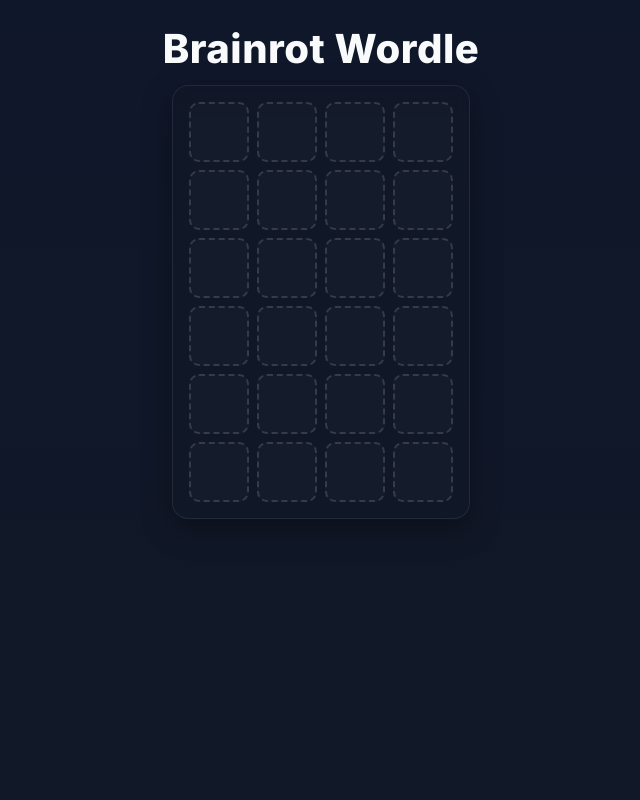
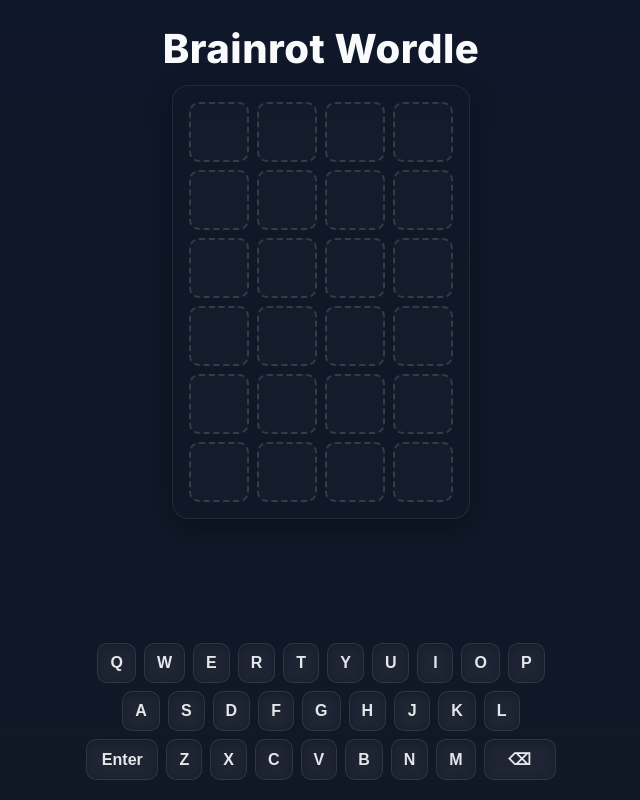
Before and after one commit to AngadOnTop/brainrot_wordle, a React (Vite) app in the folder brainrot-wordle/: page / in a window 1280 px wide. Shown: the whole page, without its empty margins (319-959 px from the left). Built offline with nearby package versions, Linux system fonts and the light colour scheme.

Commit message:
added keyboard at the bottom of the screen
Added a visual cue for the keyboard at the bottom of the screen

```diff
--- a/brainrot-wordle/src/Game.css
+++ b/brainrot-wordle/src/Game.css
@@ -22,6 +22,71 @@ body {
     justify-content: center;
     align-items: center;
     outline: none;
+}
+
+.keyboard {
+    position: fixed;
+    left: 0;
+    right: 0;
+    bottom: 0;
+    display: flex;
+    flex-direction: column;
+    gap: 8px;
+    padding: 12px 8px 20px;
+    background: linear-gradient(180deg, rgba(17, 24, 39, 0), rgba(17, 24, 39, 0.65), rgba(17, 24, 39, 0.9));
+    backdrop-filter: blur(8px);
+}
+
+.keyboard-row {
+    display: flex;
+    justify-content: center;
+    gap: 8px;
+}
+
+.key {
+    appearance: none;
+    border: 1px solid rgba(255, 255, 255, 0.08);
+    background: rgba(255, 255, 255, 0.06);
+    color: #e5e7eb;
+    border-radius: 10px;
+    padding: 10px 12px;
+    min-width: 36px;
+    font-size: 1rem;
+    font-weight: 600;
+    cursor: pointer;
+    transition: transform 80ms ease, background-color 160ms ease, border-color 160ms ease, box-shadow 160ms ease;
+    box-shadow: 0 2px 10px rgba(0,0,0,0.25) inset;
+}
+
+.key:hover {
+    transform: translateY(-1px);
+}
+
+.key:active {
+    transform: translateY(0);
+    background: rgba(255, 255, 255, 0.12);
+}
+
+.key.wide {
+    min-width: 72px;
+}
+
+.key.correct {
+    background-color: #22c55e;
+    color: #052e16;
+    border-color: #22c55e;
+}
+
+.key.present {
+    background-color: #eab308;
+    color: #422006;
+    border-color: #eab308;
+}
+
+.key.absent {
+    background-color: #334155;
+    color: #cbd5e1;
+    border-color: #334155;
 }
 
 .title {
@@ -105,3 +170,40 @@ body {
 .row > .cell {
     animation: pop 180ms ease;
 }
+
+.row.reveal > .cell {
+    animation: flip 620ms ease forwards;
+    transform-origin: center;
+}
+
+.row.reveal > .cell:nth-child(1) { animation-delay: 0ms; }
+.row.reveal > .cell:nth-child(2) { animation-delay: 90ms; }
+.row.reveal > .cell:nth-child(3) { animation-delay: 180ms; }
+.row.reveal > .cell:nth-child(4) { animation-delay: 270ms; }
+.row.reveal > .cell:nth-child(5) { animation-delay: 360ms; }
+.row.reveal > .cell:nth-child(6) { animation-delay: 450ms; }
+.row.reveal > .cell:nth-child(7) { animation-delay: 540ms; }
+.row.reveal > .cell:nth-child(8) { animation-delay: 630ms; }
+.row.reveal > .cell:nth-child(9) { animation-delay: 720ms; }
+.row.reveal > .cell:nth-child(10) { animation-delay: 810ms; }
+.row.reveal > .cell:nth-child(11) { animation-delay: 900ms; }
+.row.reveal > .cell:nth-child(12) { animation-delay: 990ms; }
+.row.reveal > .cell:nth-child(13) { animation-delay: 1080ms; }
+.row.reveal > .cell:nth-child(14) { animation-delay: 1170ms; }
+.row.reveal > .cell:nth-child(15) { animation-delay: 1260ms; }
+
+@keyframes flip {
+    0% {
+        transform: rotateX(0deg) scale(1);
+    }
+    45% {
+        transform: rotateX(-90deg) scale(1.02);
+        filter: brightness(1.05);
+    }
+    55% {
+        transform: rotateX(-90deg) scale(1.02);
+    }
+    100% {
+        transform: rotateX(0deg) scale(1);
+    }
+}
--- a/brainrot-wordle/src/Game.jsx
+++ b/brainrot-wordle/src/Game.jsx
@@ -11,47 +11,80 @@ function Game() {
     const [guesses, setGuesses] = useState(Array(6).fill(""))
     const [currentGuess, setCurrentGuess] = useState("")
     const [currentRow, setCurrentRow] = useState(0)
+    const [revealedRow, setRevealedRow] = useState(-1)
 
     const WORD_LENGTH = chosenWord.length
 
-    useEffect(() => {
-        const handleKeyup = (e) => {
+    const processInput = (inputKey) => {
         if (currentRow >= 6) return;
 
-            if (e.key === 'Enter') {
-                const nonSpaceLength = chosenWord.replace(/\s/g, '').length;
-                if (currentGuess.length === nonSpaceLength) {
+        if (inputKey === 'Enter') {
+            const targetLength = chosenWord.replace(/\s/g, '').length;
+            if (currentGuess.length === targetLength) {
                 let formattedGuess = '';
-                    let guessIndex = 0;
+                let guessCursor = 0;
 
                 for (let i = 0; i < WORD_LENGTH; i++) {
                     if (chosenWord[i] === ' ') {
                         formattedGuess += ' ';
                     } else {
-                            formattedGuess += currentGuess[guessIndex];
-                            guessIndex++;
+                        formattedGuess += currentGuess[guessCursor];
+                        guessCursor++;
                     }
                 }
 
-                    const newGuesses = [...guesses];
-                    newGuesses[currentRow] = formattedGuess;
-                    setGuesses(newGuesses);
+                const nextGuesses = [...guesses];
+                nextGuesses[currentRow] = formattedGuess;
+                setGuesses(nextGuesses);
+                setRevealedRow(currentRow);
                 setCurrentRow(currentRow + 1);
                 setCurrentGuess("");
+
+                const revealDurationMs = 600 + 90 * WORD_LENGTH;
+                window.setTimeout(() => setRevealedRow(-1), revealDurationMs);
             }
-            } else if (e.key === 'Backspace') {
+        } else if (inputKey === 'Backspace') {
             setCurrentGuess(currentGuess.slice(0, -1));
-            } else if (e.key.match(/^[a-zA-Z]$/)) {
-                const nonSpaceLength = chosenWord.replace(/\s/g, '').length;
-                if (currentGuess.length < nonSpaceLength) {
-                    setCurrentGuess(currentGuess + e.key.toUpperCase());
+        } else if (/^[a-zA-Z]$/.test(inputKey)) {
+            const targetLength = chosenWord.replace(/\s/g, '').length;
+            if (currentGuess.length < targetLength) {
+                setCurrentGuess(currentGuess + inputKey.toUpperCase());
             }
         }
+    };
+
+    useEffect(() => {
+        const handleKeyup = (e) => {
+            processInput(e.key);
         };
 
         window.addEventListener('keyup', handleKeyup);
         return () => window.removeEventListener('keyup', handleKeyup);
     }, [currentGuess, currentRow, chosenWord, guesses, WORD_LENGTH]);
+
+    const computeLetterStatuses = () => {
+        const statusByLetter = {};
+        for (let i = 0; i < currentRow; i++) {
+            const guessRow = guesses[i] || '';
+            for (let j = 0; j < WORD_LENGTH; j++) {
+                const letter = guessRow[j];
+                if (!letter || letter === ' ') continue;
+
+                let status = 'absent';
+                if (letter === chosenWord[j]) {
+                    status = 'correct';
+                } else if (chosenWord.includes(letter)) {
+                    status = 'present';
+                }
+
+                const previous = statusByLetter[letter];
+                if (previous === 'correct') continue;
+                if (previous === 'present' && status === 'absent') continue;
+                statusByLetter[letter] = status;
+            }
+        }
+        return statusByLetter;
+    };
 
     const grid = guesses.map((guess, i) => {
         const row = [];
@@ -87,13 +120,42 @@ function Game() {
             }
 
             row.push(
-                <div key={j} className={className}>
+                <div key={j} className={className} style={{ "--idx": j }}>
                     {letter || ""}
                 </div>
             );
         }
-        return <div key={i} className="row">{row}</div>;
+        const rowClassName = `row${i === revealedRow ? ' reveal' : ''}`;
+        return <div key={i} className={rowClassName}>{row}</div>;
     })
+
+    const onKeyClick = (value) => {
+        processInput(value);
+    };
+
+    const letterStatuses = computeLetterStatuses();
+
+    const firstRowKeys = ['Q','W','E','R','T','Y','U','I','O','P'];
+    const secondRowKeys = ['A','S','D','F','G','H','J','K','L'];
+    const thirdRowKeys = ['Enter','Z','X','C','V','B','N','M','Backspace'];
+
+    const renderKey = (keyLabel) => {
+        const isLetter = /^[A-Z]$/.test(keyLabel);
+        const letterKey = isLetter ? keyLabel : undefined;
+        const statusClass = letterKey ? (letterStatuses[letterKey] || '') : '';
+        const wideClass = (keyLabel === 'Enter' || keyLabel === 'Backspace') ? ' wide' : '';
+        const display = keyLabel === 'Backspace' ? '⌫' : keyLabel;
+        return (
+            <button
+                key={keyLabel}
+                className={`key ${statusClass}${wideClass}`}
+                onClick={() => onKeyClick(keyLabel)}
+                aria-label={keyLabel}
+            >
+                {display}
+            </button>
+        );
+    };
 
     return (
         <>
@@ -101,6 +163,17 @@ function Game() {
             <div className="game">
                 <div className="grid">{grid}</div>
             </div>
+            <div className="keyboard">
+                <div className="keyboard-row">
+                    {firstRowKeys.map(renderKey)}
+                </div>
+                <div className="keyboard-row">
+                    {secondRowKeys.map(renderKey)}
+                </div>
+                <div className="keyboard-row">
+                    {thirdRowKeys.map(renderKey)}
+                </div>
+            </div>
         </>
     )
 }
```
Lines whose indentation alone changed are shown as unchanged.
